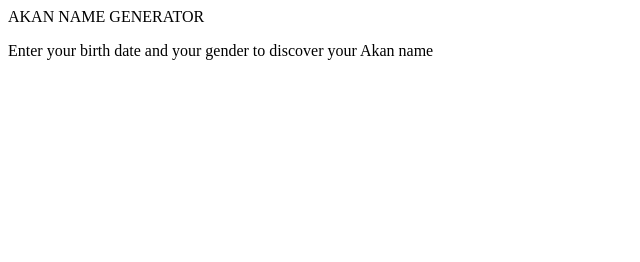
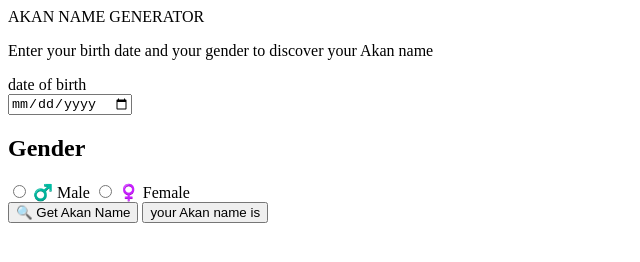
Before and after one commit to teejay-eng/AKAN-NAMES, a plain HTML site: page index.html in a window 1280 px wide. Shown: the whole page, without its empty margins (0-640 px from the left). Drawn offline with Linux system fonts and the light colour scheme.

Commit message:
linked js

```diff
--- a/index.html
+++ b/index.html
@@ -12,9 +12,29 @@
         <P>Enter your birth date and your gender to discover your Akan name </P>
     </main>
 
-    <div id="akan form ">
+    <section id="akanform">
+        <div class="form-group">
+            <div id="birthdate">date of birth</div>
+             <input type="date" id="birthdate" required />
 
-    </div>
+        </div>
+        <div class="form-group">
+            <h2>Gender</h2>
+          <label><input type="radio" name="gender" value="male" required /> ♂️ Male</label>
+          <label><input type="radio" name="gender" value="female" required /> ♀️ Female</label>
+
+        </div>
+        <button onclick="submit">🔍 Get Akan Name</button>
+        <button onclick="submit">your Akan name is</button>
+
+    </section>
+    <div id="result" class="hidden"></div>
+  </div>
+
+  <script src="script.js"></script>
+
+
+
 </body>
 
 </html>
```
